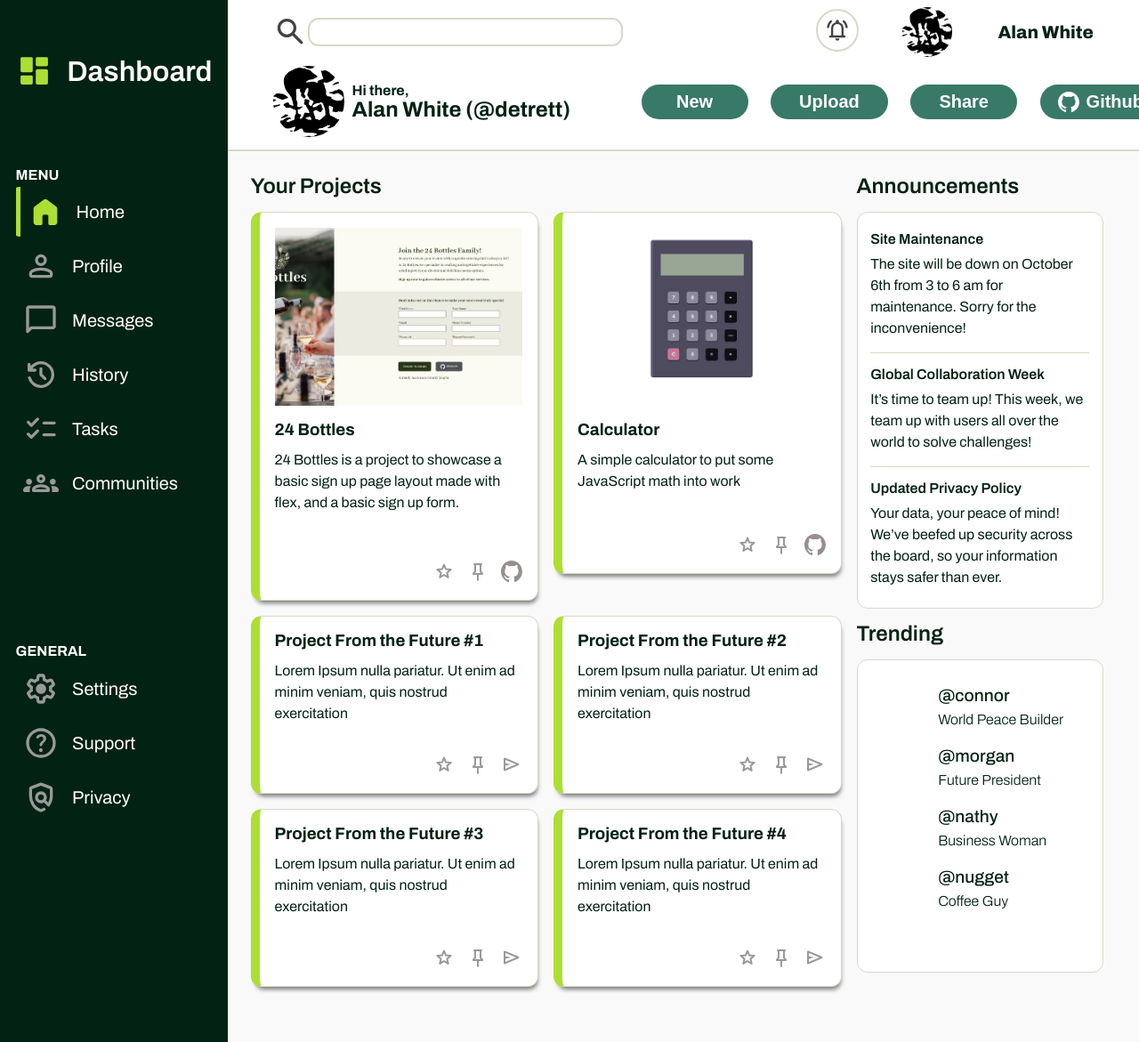
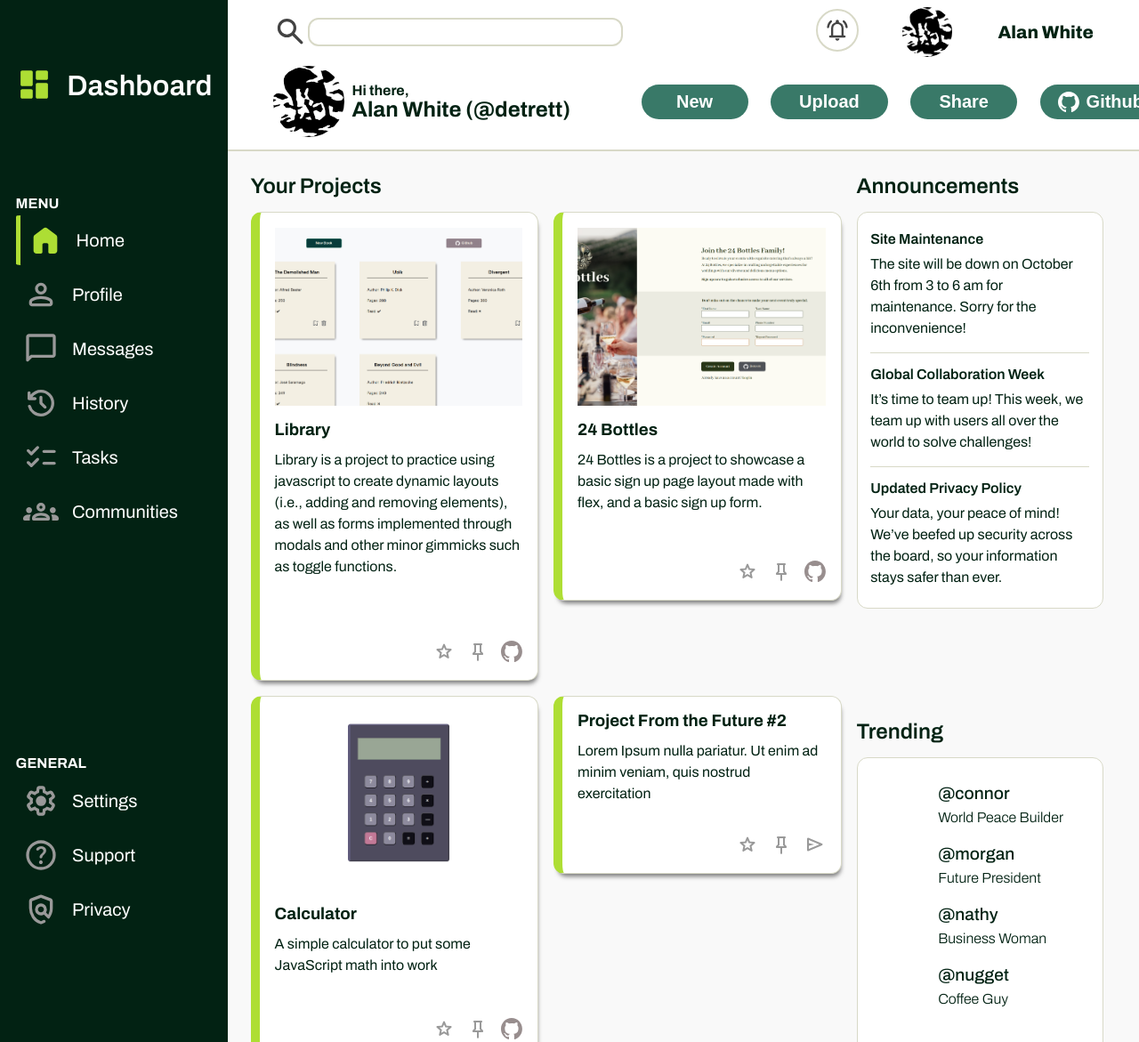
Before and after one commit to detrett/admin-dashboard, a plain HTML site: page index.html in a window 1280 px wide. Shown: the top 1171 px of the page at 89% size. Drawn offline with Linux system fonts and the light colour scheme.

Commit message:
feat: add library project

```diff
--- a/index.html
+++ b/index.html
@@ -98,6 +98,24 @@
                     <li>
                         <div class="card shadow">
                             <div class="card-content">
+                                <a href="https://detrett.github.io/library/" target="_blank"></a>
+                                    <div class="project-image library"></div>
+                                </a>
+                                <h3>Library</h3>
+                                <p>Library is a project to practice using javascript to create dynamic layouts (i.e., adding and removing elements),
+                                    as well as forms implemented through modals and other minor gimmicks such as toggle functions.</p>
+                            </div>
+                            <ul class="card-icons">
+                                <li><img src="icons/star.svg"></li>
+                                <li><img src="icons/keep.svg"></li>
+                                <li><a href="https://github.com/detrett/library" target="_blank"><img class="github-dark" src="icons/github-mark.svg"></a></li>
+                            </ul>
+                        </div>
+                    </li>
+
+                    <li>
+                        <div class="card shadow">
+                            <div class="card-content">
                                 <a href="https://detrett.github.io/sign-up-form/" target="_blank">
                                     <div class="project-image sign-up"></div>
                                 </a>
@@ -125,20 +143,6 @@
                                 <li><img src="icons/star.svg"></li>
                                 <li><img src="icons/keep.svg"></li>
                                 <li><a href="https://github.com/detrett/calculator" target="_blank"><img class="github-dark" src="icons/github-mark.svg"></a></li>
-                            </ul>
-                        </div>
-                    </li>
-
-                    <li>
-                        <div class="card shadow">
-                            <div class="card-content">
-                                <h3>Project From the Future #1</h3>
-                                <p>Lorem Ipsum nulla pariatur. Ut enim ad minim veniam, quis nostrud exercitation</p>
-                            </div>
-                            <ul class="card-icons">
-                                <li><img src="icons/star.svg"></li>
-                                <li><img src="icons/keep.svg"></li>
-                                <li><img src="icons/send.svg"></li>
                             </ul>
                         </div>
                     </li>
--- a/styles.css
+++ b/styles.css
@@ -352,6 +352,10 @@ button {
     background-image: url(images/calculator.png);
 }
 
+.library {
+    background-image: url(images/library.png);
+}
+
 .announcements {
 
     & li:not(:last-child):after {
```
Also changed, not shown: images/library.png (added).
